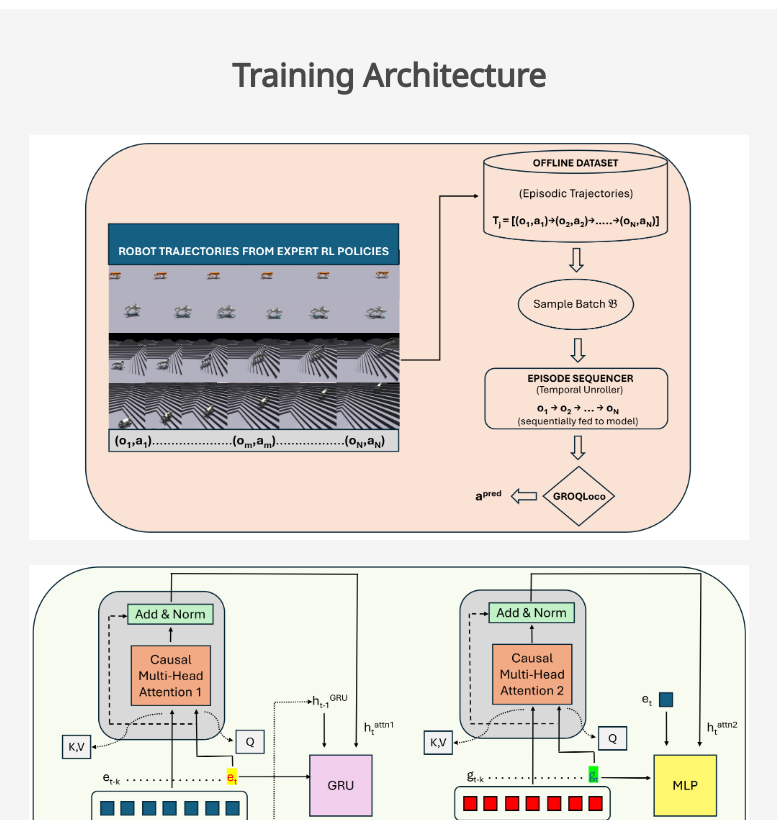
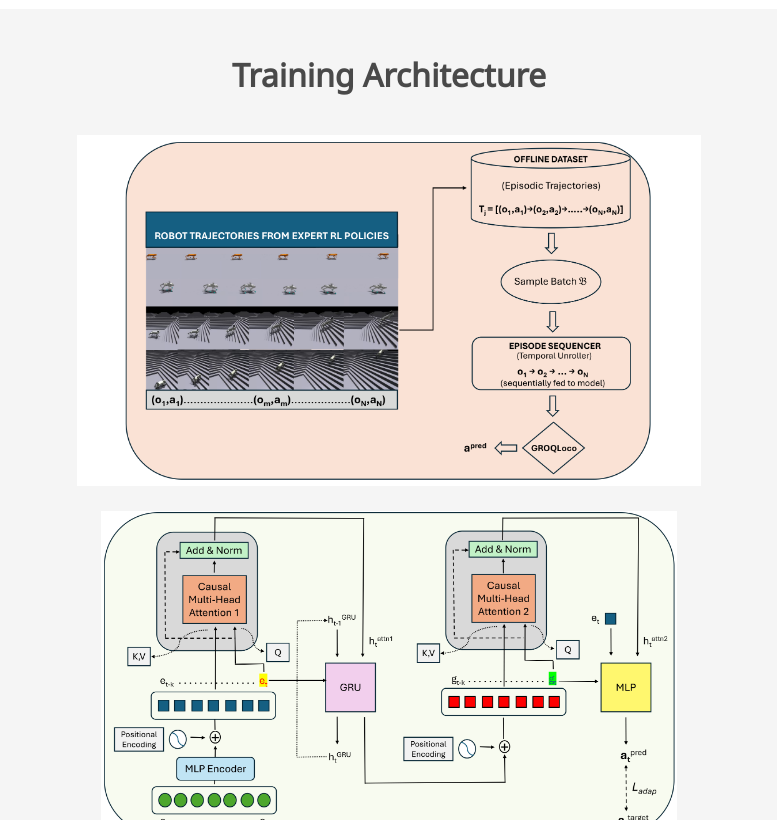
Before and after one commit to StochLab/GRoQ-LoCO, a plain HTML site: page index.html in a window 1280 px wide. Shown: the part 1980-2800 px from the top of the page, without its empty margins (251-1028 px from the left). Drawn offline with nearby package versions, Linux system fonts and the light colour scheme; some icons are missing; a web font is replaced by a local one.

Commit message:
Merge remote-tracking branch 'origin/main'
# Conflicts:
#	README.md

```diff
--- a/index.html
+++ b/index.html
@@ -240,8 +240,8 @@
 
       <!-- Two Images Stacked Vertically -->
       <div class="has-text-centered">
-        <img src="images/GROQLoco_datagen.png" alt="Data Generation" width="75%" style="padding-bottom: 2%">
-        <img src="images/GrocLoco_model_diagram.jpg" alt="Model Diagram" width="75%">
+        <img src="images/GROQLoco_datagen.png" alt="Data Generation" width="65%" style="padding-bottom: 2%">
+        <img src="images/GrocLoco_model_diagram.jpg" alt="Model Diagram" width="60%">
         <p class="content has-text-justified" style="padding-top: 5%">
           Expert demonstrations are collected in IsaacGym simulation using quadruped platforms like Unitree B2, Go1, Aliengo, and Stoch3 using two specialized controllers—a periodic gait controller for flat terrain and a non-periodic controller for stairs. GROQLoco integrates causal multi-head attention mechanisms before and after a GRU core to enhance temporal representation learning. Observation embeddings and GRU hidden states are contextually refined to produce smooth and adaptive actions across diverse robot morphologies and terrains. Zero-shot generalization is showcased on robots including Unitree B1, Stoch5, X30, and Lite3.
         </p>
```
